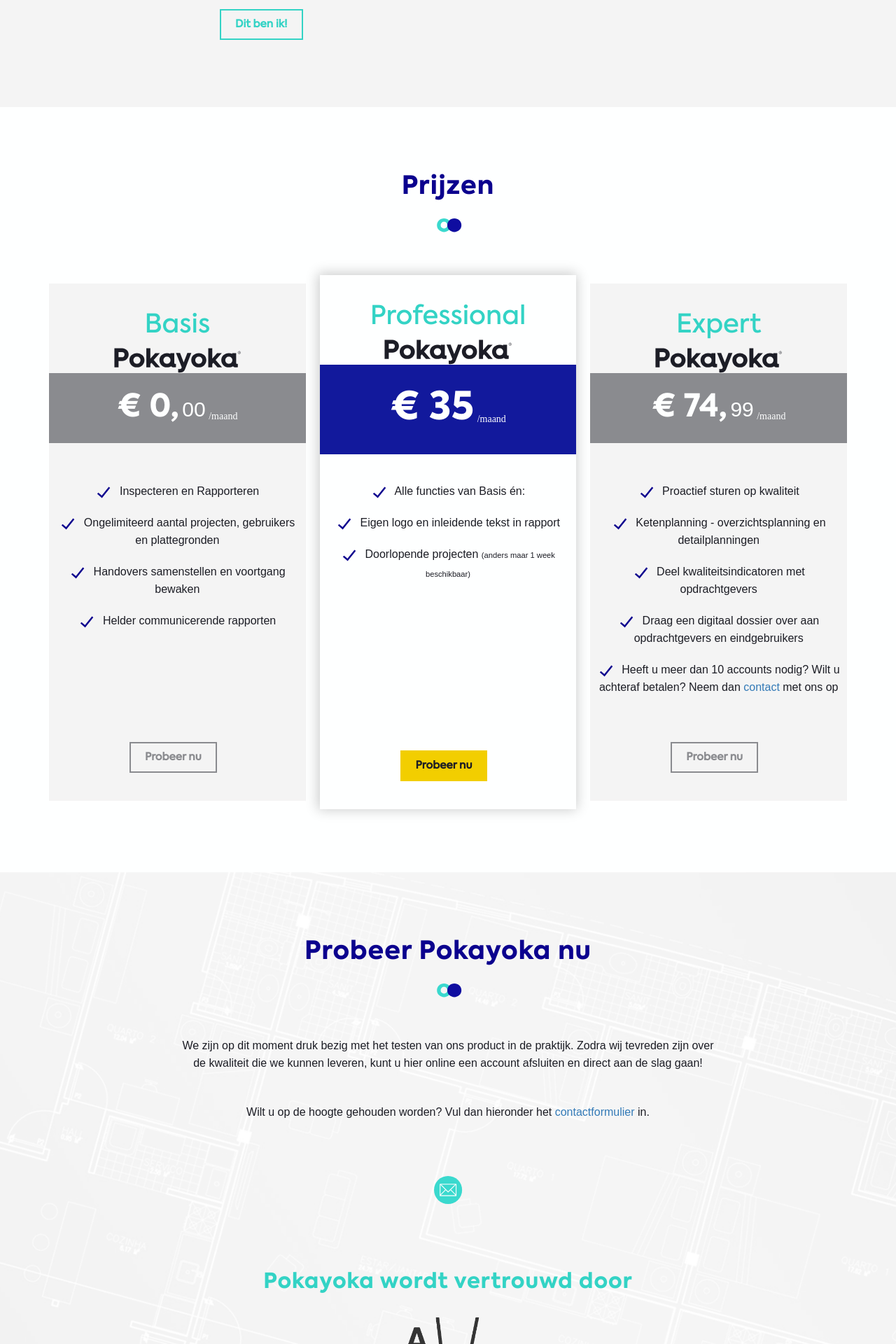
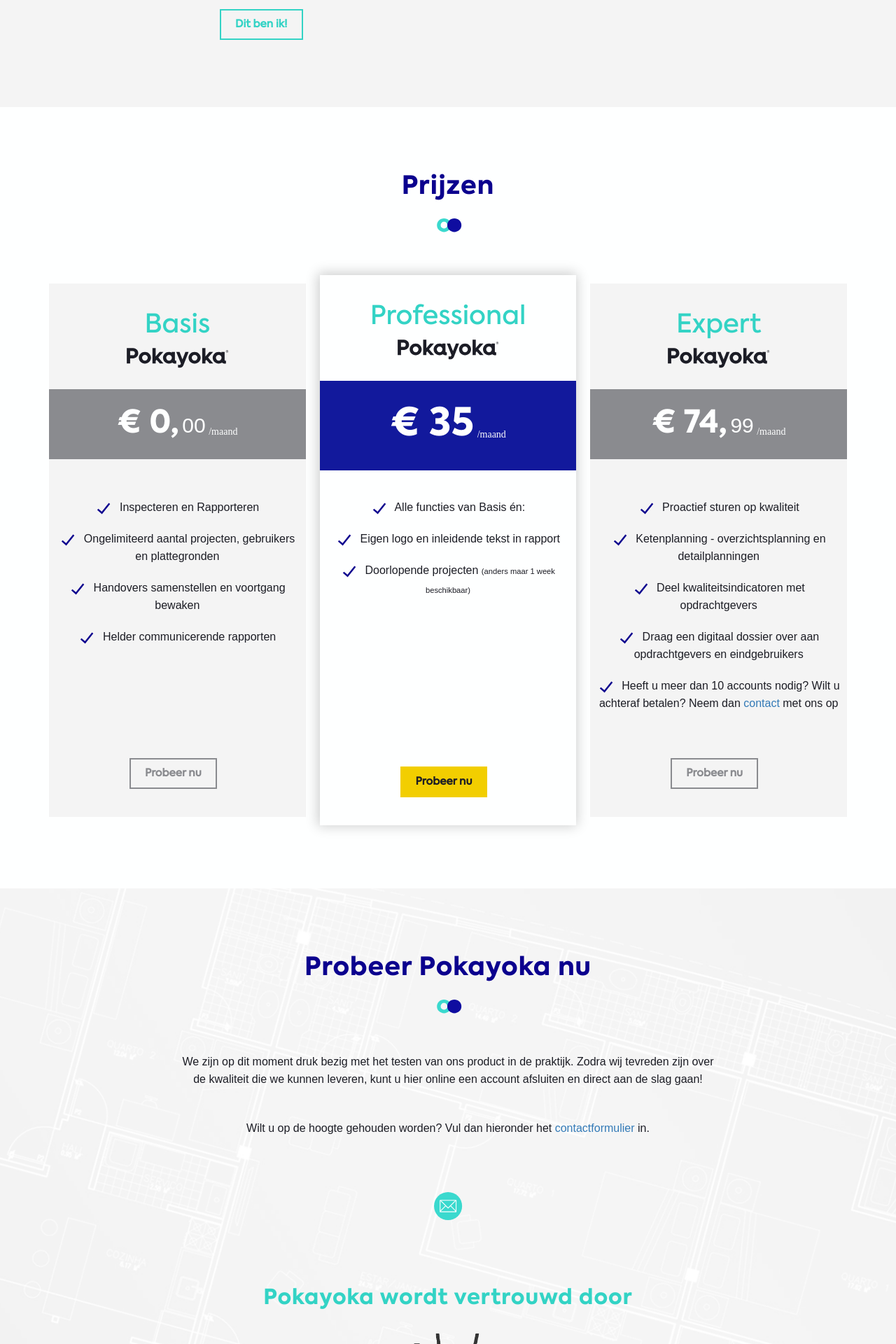
Before and after one commit to sandersoeteman/sandersoeteman.github.io, a Jekyll site: the page built from index.html, in a window 1280 px wide. Shown: the part 4480-6400 px from the top of the page at 70% size. Built offline with Jekyll 4.4.1, drawn with Linux system fonts in a browser that asks for light colours; some web fonts are replaced.

Commit message:
spacing pokayoka in pricing

```diff
--- a/_sass/style.scss
+++ b/_sass/style.scss
@@ -917,7 +917,8 @@
     align-items: center;
 
     img.pricing-logo {
-      width: 50%;
+      width: 40%;
+      margin-bottom: 30px;
     }
 
     .spacer {
```
